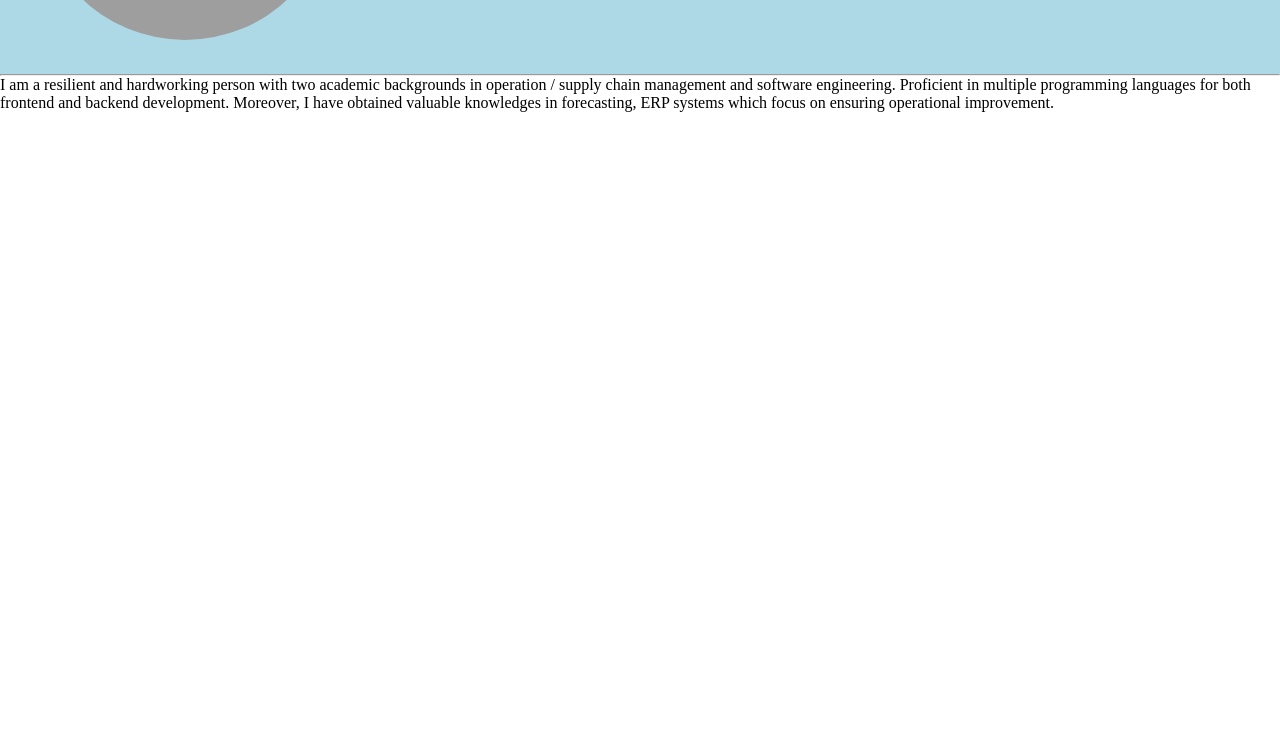
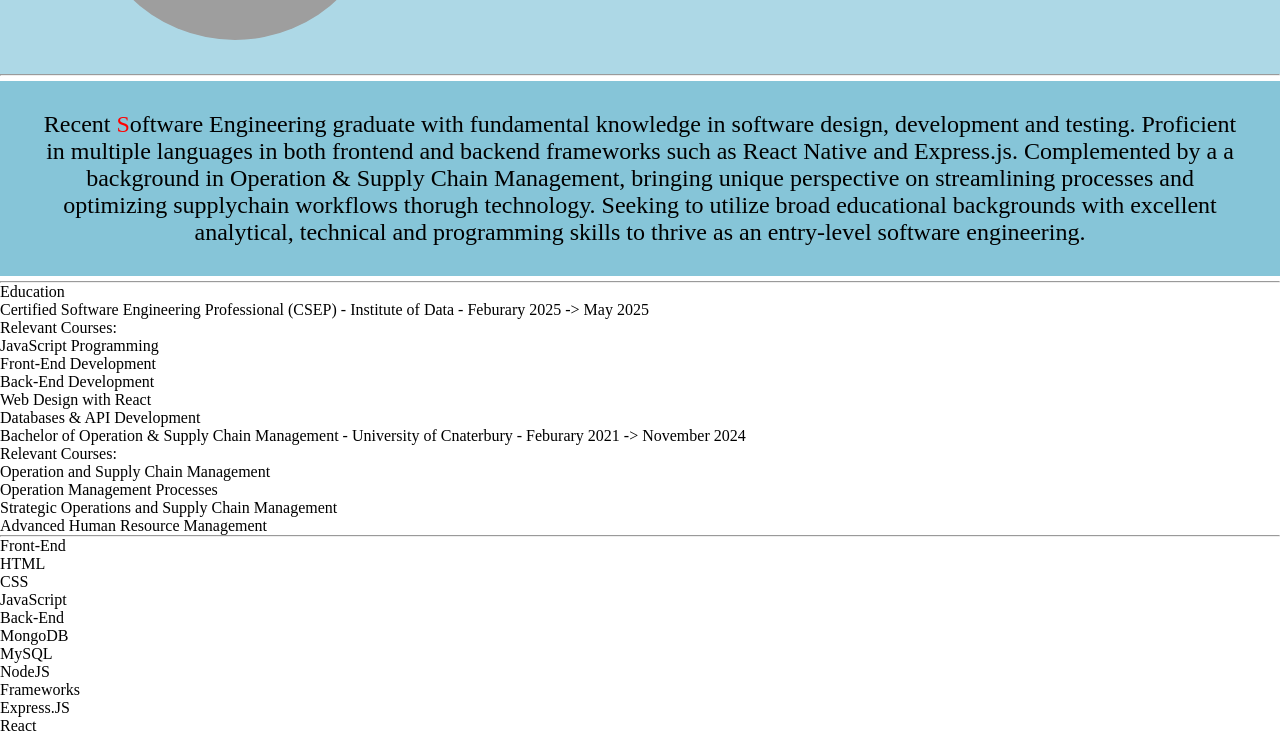
Before and after one commit to han-rptsolo/myPortfolio, a plain HTML site: page index.html in a window 1280 px wide. Shown: the part 290-1025 px from the top of the page. Before the commit the page ends 800 px from the top, so only its background shows below. Drawn offline with Linux system fonts and the light colour scheme; grey boxes are pictures that could not be loaded; a web font is replaced by a local one.

Commit message:
need help!!!!1

```diff
--- a/index.html
+++ b/index.html
@@ -28,16 +28,122 @@
 
       <nav class="contact-detail">
         <ul class="contact-logo">
-          <li class="contact email"><a href="mailto:maiedwardhan@gmail.com">Email</a></li>
-          <li class="contact linkendln"><a href="www.linkedin.com/in/han-mai-rptsolo123" target="_blank">Linkedln</a></li>
-          <li class="contact github"><a href="https://github.com/han-rptsolo" target="_blank">Github</a></li>
+          <li class="contact email">
+            <a href="mailto:maiedwardhan@gmail.com">Email</a>
+          </li>
+          <li class="contact linkendln">
+            <a href="www.linkedin.com/in/han-mai-rptsolo123" target="_blank"
+              >Linkedln</a
+            >
+          </li>
+          <li class="contact github">
+            <a href="https://github.com/han-rptsolo" target="_blank">Github</a>
+          </li>
         </ul>
       </nav>
     </section>
-    <hr class="section1-2">
+
+    <hr class="section1-2" />
+
     <!--NOTE: This section contains summary of me and what is the goal of this resume -->
     <section class="summary-container">
-      <p class="aboutme">I am a resilient and hardworking person with two academic backgrounds in operation / supply chain management and software engineering. Proficient in multiple programming languages for both frontend and backend development. Moreover, I have obtained valuable knowledges in forecasting, ERP systems which focus on ensuring operational improvement.</p>
+      <div class="about-me-container">
+        <p class="about-me">
+          Recent <span class="different-font">S</span>oftware Engineering graduate with fundamental knowledge in
+          software design, development and testing. Proficient in multiple
+          languages in both frontend and backend frameworks such as React Native
+          and Express.js. Complemented by a a background in Operation & Supply
+          Chain Management, bringing unique perspective on streamlining
+          processes and optimizing supplychain workflows thorugh technology.
+          Seeking to utilize broad educational backgrounds with excellent
+          analytical, technical and programming skills to thrive as an
+          entry-level software engineering.
+        </p>
+      </div>
     </section>
+
+    <hr class="section2-3" />
+
+    <!-- NOTE: This section is to present education backgrounds -->
+
+    <section class="education-background">
+      <div class="education-list-container">
+        <ol class="education-list">
+          <div class="qualifications">
+            <li class="education">Education</li>
+          </div>
+
+          <div class="first-qualification">
+            <li class="education-qualification1">
+              Certified Software Engineering Professional (CSEP) - Institute of
+              Data - Feburary 2025 -> May 2025
+            </li>
+            <li class="education-courses">Relevant Courses:</li>
+            <ol class="engineering-course-names">
+              <li class="engineering-course-name-list JavaScript">JavaScript Programming</li>
+              <li class="engineering-course-name-list Fontend">Front-End Development</li>
+              <li class="engineering-course-name-list Backend">Back-End Development</li>
+              <li class="engineering-course-name-list React">Web Design with React</li>
+              <li class="engineering-course-name-list Data">Databases & API Development</li>
+            </ol>
+          </div>
+          <div class="second-qualification">
+            <ol>
+            <li class="education-qualification2">Bachelor of Operation & Supply Chain Management - University of Cnaterbury - Feburary 2021 -> November 2024</li>
+            <li class="education-courses">Relevant Courses:</li>
+          </ol>
+            <ol class="scm-course-names">
+              <li class="scm-course-name-list oscm">Operation and Supply Chain Management</li>
+              <li class="scm-course-name-list omp">Operation Management Processes</li>
+              <li class="scm-course-name-list soscm">Strategic Operations and Supply Chain Management</li>
+              <li class="scm-course-name-list hrm">Advanced Human Resource Management</li>
+            </ol>
+          </div>
+        </ol>
+      </div>
+    </section>
+
+    <hr class="section3-4">
+
+    <!-- NOTE: This section is for skill showcase -->
+     <section class="skill-container">
+      <div>
+        <div class="job-postion">
+          <p class="frontend">Front-End</p>
+        </div>
+        <div class="frontend-developer-tools">
+          <ul>
+            <li class="html-tool">HTML</li>
+
+            <li class="css-tool">CSS</li>
+            <li class="js-tool">JavaScript</li>
+          </ul>
+        </div>
+      </div>
+      <div>
+        <div class="job-postion">
+          <p class="backend">Back-End</p>
+        </div>
+        <div class="backend-developer-tools">
+          <ul>
+            <li class="mongoDB-tool">MongoDB</li>
+            <li class="mySQL-tool">MySQL</li>
+            <li class="nodeJS-tool">NodeJS</li>
+          </ul>
+        </div>
+      </div>
+      <div>
+        <div class="job-postion">
+          <p class="frameworks">Frameworks</p>
+        </div>
+        <div class="framework-developer-tools">
+          <ul>
+            <li class="express.JS-tool">Express.JS</li>
+            <li class="react-tool">React</li>
+          </ul>
+        </div>
+      </div>
+     </section>
+    <!-- NOTE: Experience -->
   </body>
 </html>
--- a/myResume.css
+++ b/myResume.css
@@ -8,6 +8,7 @@
     --secondary-color: lightblue;
     --education-background: #f9bc2f;
     --work-experience: #fd8d30;
+    --summary-background: #86C5D8;
     --my-name: 80px;
     --job-name: 40px;
     --contact-details: 35px;
@@ -22,9 +23,9 @@
     /* font-family:  "Courier Prime", serif; */
 }
 
-.intro-list {
+/* .intro-list {
     list-style: none;
-}
+} */
 
 .logo, .list-name-job{
     padding: 30px 35px;
@@ -89,12 +90,12 @@
     }
 }
 
-.contact-logo {
+/* .contact-logo {
     list-style: none;
     display: flex;
     gap: 30px;
     font-size: var(--contact-details);
-}
+} */
 
 a {
     text-decoration: none;
@@ -113,3 +114,24 @@ a:focus {
 hr .section1-2 {
     border: 1px solid red;
 }
+
+.summary-container {
+    background-color: var(--summary-background);
+    margin-top: 5px;
+    margin-bottom: 5px;
+}
+
+.about-me-container {
+    padding: 30px 35px;
+}
+
+.about-me {
+    font-size: 1.5em;
+    text-align: center;
+}
+
+.different-font {
+    color: red;
+}
+
+li  {list-style-type: circle;}
```
